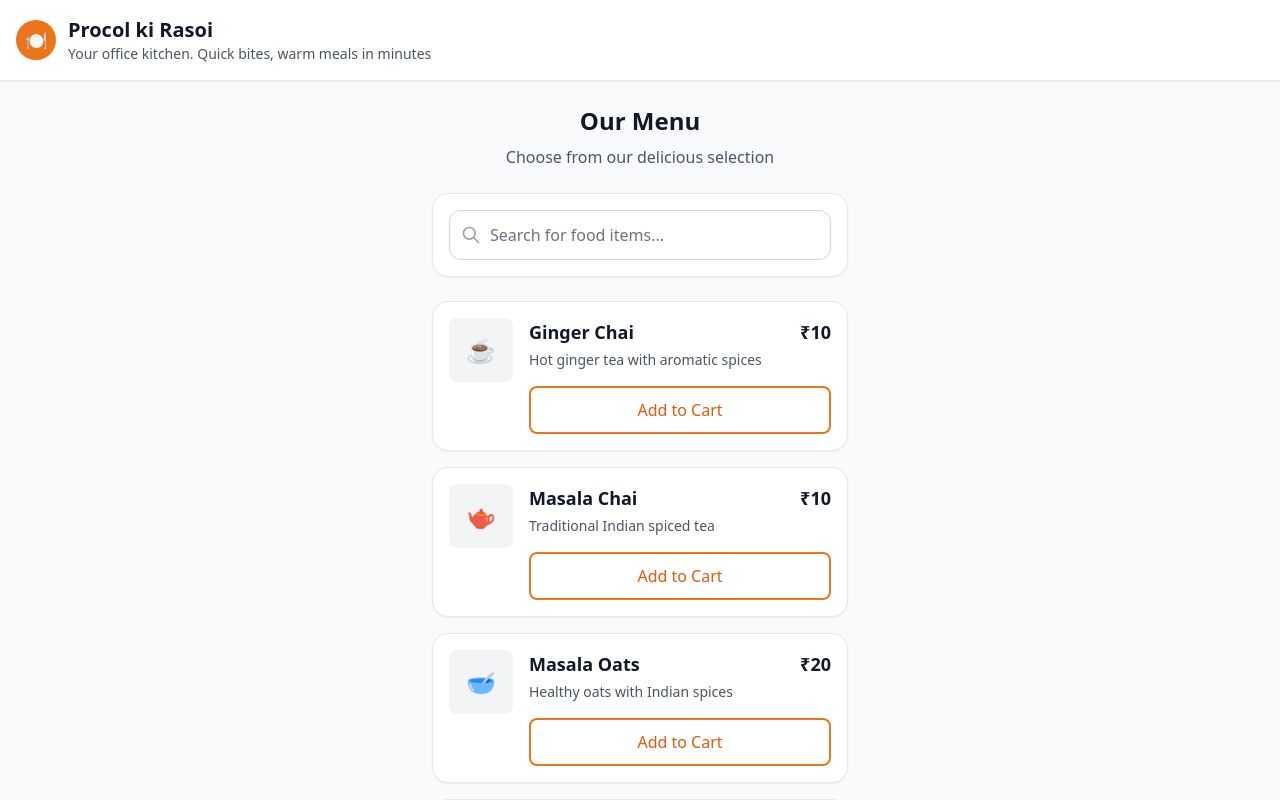
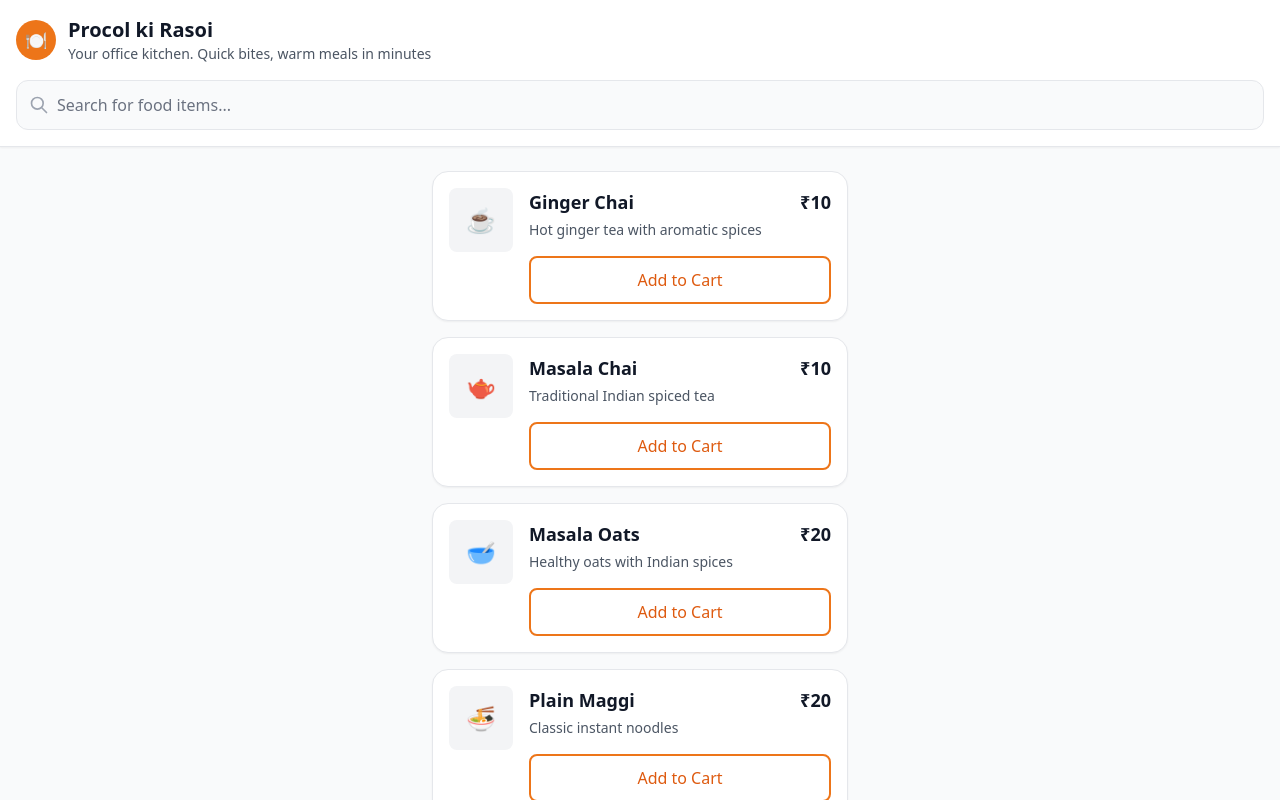
Before and after one commit to yugandharbhamare/Procol-ki-Rasoi, a React (Vite) app: page / in a window 1280 px wide. Shown: the top 800 px of the page. Built offline with nearby package versions, Linux system fonts and the light colour scheme.

Commit message:
Move search to sticky header and remove menu title - improve UI layout by moving search bar to header and removing redundant menu title

```diff
--- a/src/App.jsx
+++ b/src/App.jsx
@@ -8,6 +8,7 @@ function App() {
   const [cart, setCart] = useState({})
   const [showPayment, setShowPayment] = useState(false)
   const [currentOrder, setCurrentOrder] = useState(null)
+  const [searchQuery, setSearchQuery] = useState('')
 
   const addToCart = (itemId, itemName, price) => {
     setCart(prev => ({
@@ -84,12 +85,16 @@ function App() {
 
   return (
     <div className="min-h-screen bg-gray-50 pb-20">
-      <Header />
+      <Header
+        searchQuery={searchQuery}
+        onSearchChange={setSearchQuery}
+      />
       <div className="container mx-auto px-4 py-6 max-w-md">
         <Menu
           addToCart={addToCart}
           cart={cart}
           updateQuantity={updateQuantity}
+          searchQuery={searchQuery}
         />
       </div>
       {/* Extra padding to prevent footer overlap */}
--- a/src/components/Header.jsx
+++ b/src/components/Header.jsx
@@ -1,8 +1,10 @@
-const Header = () => {
+import SearchBar from './SearchBar'
+
+const Header = ({ searchQuery, onSearchChange }) => {
   return (
     <header className="bg-white shadow-sm border-b border-gray-200 sticky top-0 z-10">
       <div className="container mx-auto px-4 py-4">
-        <div className="flex items-center justify-between">
+        <div className="flex items-center justify-between mb-4">
           <div className="flex items-center space-x-3">
             <div className="w-10 h-10 bg-primary-500 rounded-full flex items-center justify-center">
               <span className="text-white font-bold text-lg">🍽️</span>
@@ -12,8 +14,13 @@ const Header = () => {
               <p className="text-sm text-gray-600">Your office kitchen. Quick bites, warm meals in minutes</p>
             </div>
           </div>
+        </div>
 
-        </div>
+        {/* Search Bar */}
+        <SearchBar
+          searchQuery={searchQuery}
+          onSearchChange={onSearchChange}
+        />
       </div>
     </header>
   )
--- a/src/components/Menu.jsx
+++ b/src/components/Menu.jsx
@@ -1,6 +1,5 @@
 import MenuItem from './MenuItem'
-import SearchBar from './SearchBar'
-import { useState, useMemo } from 'react'
+import { useMemo } from 'react'
 
 const menuItems = [
   {
@@ -173,8 +172,7 @@ const menuItems = [
   }
 ]
 
-const Menu = ({ addToCart, cart, updateQuantity }) => {
-  const [searchQuery, setSearchQuery] = useState('')
+const Menu = ({ addToCart, cart, updateQuantity, searchQuery }) => {
 
   const filteredItems = useMemo(() => {
     if (!searchQuery.trim()) {
@@ -209,15 +207,6 @@ const Menu = ({ addToCart, cart, updateQuantity }) => {
 
   return (
     <div className="space-y-6">
-      <div className="text-center">
-        <h2 className="text-2xl font-bold text-gray-900 mb-2">Our Menu</h2>
-        <p className="text-gray-600">Choose from our delicious selection</p>
-      </div>
-
-      <SearchBar
-        searchQuery={searchQuery}
-        onSearchChange={setSearchQuery}
-      />
 
       <div className="grid gap-4">
         {filteredItems.length > 0 ? (
--- a/src/components/SearchBar.jsx
+++ b/src/components/SearchBar.jsx
@@ -1,6 +1,6 @@
 const SearchBar = ({ searchQuery, onSearchChange }) => {
   return (
-    <div className="bg-white rounded-2xl shadow-sm border border-gray-200 p-4 mb-6">
+    <div className="bg-gray-50 rounded-xl border border-gray-200">
       <div className="relative">
         <div className="absolute inset-y-0 left-0 pl-3 flex items-center pointer-events-none">
           <svg className="h-5 w-5 text-gray-400" fill="none" stroke="currentColor" viewBox="0 0 24 24">
@@ -12,7 +12,7 @@ const SearchBar = ({ searchQuery, onSearchChange }) => {
           value={searchQuery}
           onChange={(e) => onSearchChange(e.target.value)}
           placeholder="Search for food items..."
-          className="block w-full pl-10 pr-3 py-3 border border-gray-300 rounded-xl focus:outline-none focus:ring-2 focus:ring-primary-500 focus:border-transparent text-gray-900 placeholder-gray-500"
+          className="block w-full pl-10 pr-3 py-3 border-0 bg-transparent focus:outline-none focus:ring-0 text-gray-900 placeholder-gray-500"
         />
         {searchQuery && (
           <button
```
